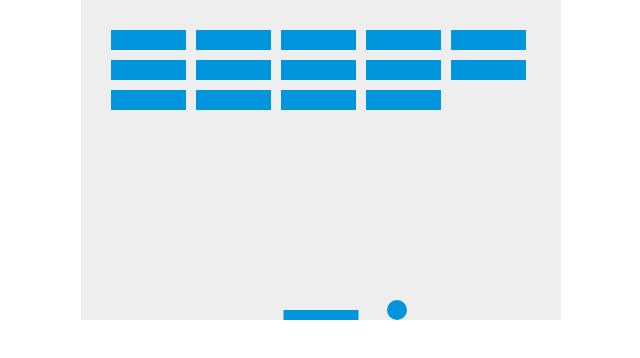
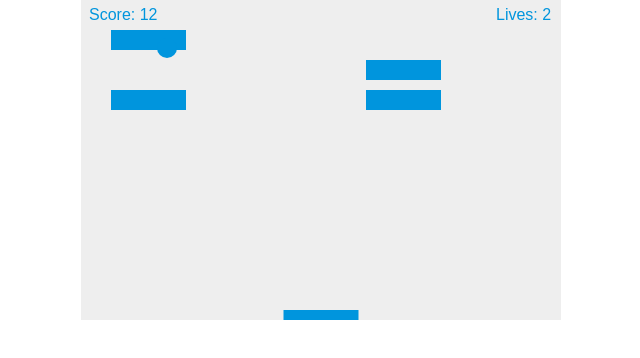
Before and after one commit to atleastzero/2D-Breakout, a plain HTML site: page index.html in a window 1280 px wide. Shown: the whole page, without its empty margins (319-959 px from the left). Drawn offline with Linux system fonts and the light colour scheme.

Commit message:
Added lives functionality.

```diff
--- a/index.html
+++ b/index.html
@@ -47,6 +47,8 @@
 
     var score = 0;
 
+    var lives = 3;
+
     document.addEventListener("keydown", keyDownHandler, false);
     document.addEventListener("keyup", keyUpHandler, false);
     document.addEventListener("mousemove", mouseMoveHandler, false);
@@ -82,6 +84,12 @@
         ctx.font = "16px Arial";
         ctx.fillStyle = "#0095DD";
         ctx.fillText("Score: "+score, 8, 20);
+    }
+
+    function drawLives() {
+        ctx.font = "16px Arial";
+        ctx.fillStyle = "#0095DD";
+        ctx.fillText("Lives: "+lives, canvas.width-65, 20);
     }
 
     function keyDownHandler(e) {
@@ -142,6 +150,8 @@
         drawBall();
         drawPaddle();
         collisionDetection();
+        drawScore();
+        drawLives();
 
         if(x + dx > canvas.width-ballRadius || x + dx < ballRadius) {
             dx = -dx;
@@ -154,9 +164,19 @@
                 dy = -dy;
             }
             else {
-                alert("GAME OVER");
-                document.location.reload();
-                clearInterval(interval);
+                lives--;
+                if(!lives) {
+                    alert("GAME OVER");
+                    document.location.reload();
+                    clearInterval(interval); // Needed for Chrome to end game
+                }
+                else {
+                    x = canvas.width/2;
+                    y = canvas.height-30;
+                    dx = 2;
+                    dy = -2;
+                    paddleX = (canvas.width-paddleWidth)/2;
+                }
             }
         }
 
```
